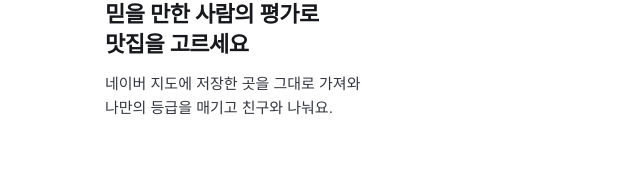
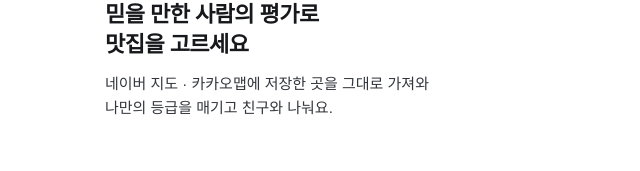
Before and after one commit to 2nan22/mukkit, a Next.js app: page / in a window 1280 px wide. Shown: the part 359-530 px from the top of the page, without its empty margins (319-959 px from the left). Built offline with nearby package versions, Linux system fonts and the light colour scheme; a web font is replaced by a local one.

Commit message:
fix: 시작 화면 문구에 카카오맵 추가
- 네이버 지도 · 카카오맵에 저장한 곳을 그대로 가져와

```diff
--- a/src/app/page.tsx
+++ b/src/app/page.tsx
@@ -16,7 +16,7 @@ export default function StartPage({ searchParams }: PageProps<"/">) {
           맛집을 고르세요
         </h1>
         <p className="text-body leading-relaxed text-ink-2">
-          네이버 지도에 저장한 곳을 그대로 가져와
+          네이버 지도 · 카카오맵에 저장한 곳을 그대로 가져와
           <br />
           나만의 등급을 매기고 친구와 나눠요.
         </p>
```
